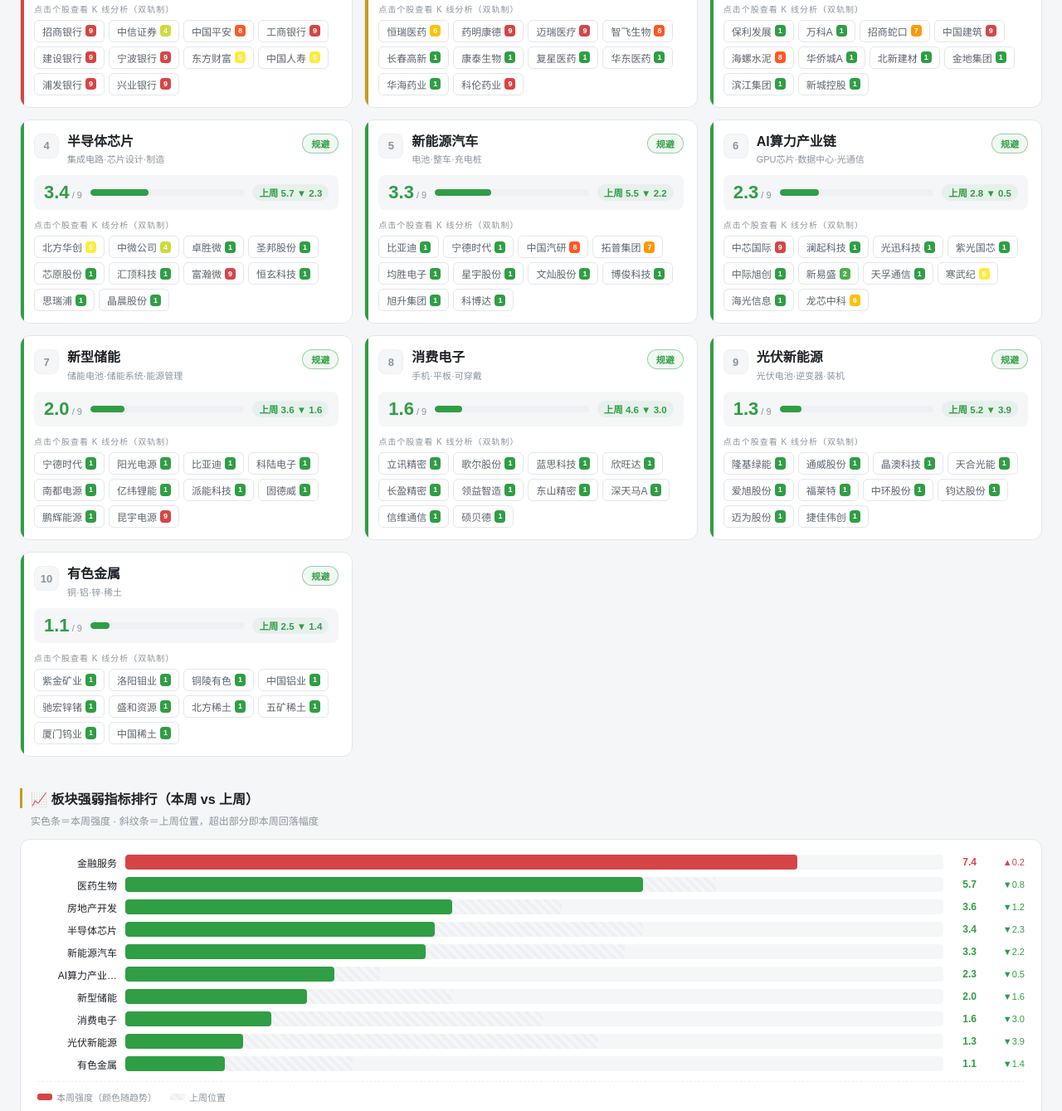
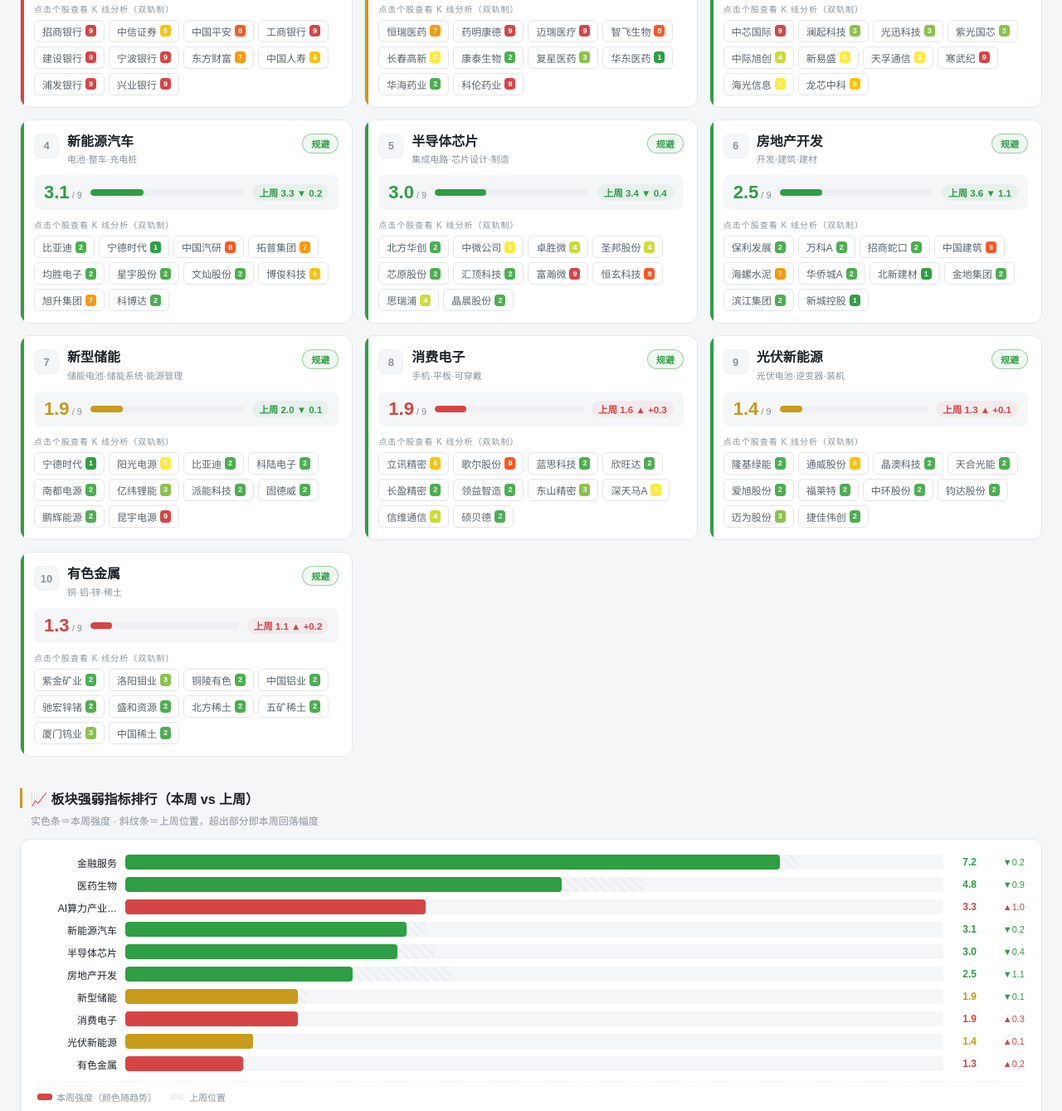
Before and after one commit to zjrongvip/chanlun-analysis, a plain HTML site: page sector/index.html in a window 1280 px wide. Shown: the part 791-2130 px from the top of the page at 83% size. Drawn offline with Linux system fonts and the light colour scheme.

Commit message:
sector auto-refresh 2026-11-28

```diff
--- a/sector/index.html
+++ b/sector/index.html
@@ -200,7 +200,7 @@ body{font-family:'Microsoft YaHei',sans-serif;background:var(--bg);color:var(--t
     </div>
   </div>
   <div class="update-badge">
-    📅 最新更新：<b>2026-11-20</b><br>
+    📅 最新更新：<b>2026-11-27</b><br>
     📊 数据源：腾讯行情（前复权）<br>
     🔄 板块快照每周更新 · 个股点开实时计算
   </div>
@@ -213,11 +213,11 @@ body{font-family:'Microsoft YaHei',sans-serif;background:var(--bg);color:var(--t
     <div class="section-title">🔥 近期市场热点（2026-11月）</div>
     <div class="section-sub">按板块强弱指标排序 · 前三热点与后二冰点</div>
     <div class="hotbar">
-      <div class="hot-tag up">🔥 金融服务 ↗7.4</div>
-      <div class="hot-tag up">🔥 医药生物 ↘5.7</div>
-      <div class="hot-tag up">🔥 房地产开发 ↘3.6</div>
-      <div class="hot-tag down">❄ 光伏新能源 ↓1.3</div>
-      <div class="hot-tag down">❄ 有色金属 ↓1.1</div>
+      <div class="hot-tag up">🔥 金融服务 ↘7.2</div>
+      <div class="hot-tag up">🔥 医药生物 ↘4.8</div>
+      <div class="hot-tag up">🔥 AI算力产业链 ↗3.3</div>
+      <div class="hot-tag down">❄ 光伏新能源 ↓1.4</div>
+      <div class="hot-tag down">❄ 有色金属 ↓1.3</div>
     </div>
   </div>
 
@@ -314,172 +314,172 @@ const LEVEL_INFO = [
 // 10大板块数据
 const SECTORS = [
   {
-    name:'金融服务',code:'FIN',strength:7.4,prevStrength:7.2,trend:'up',desc:'银行·证券·保险',
+    name:'金融服务',code:'FIN',strength:7.2,prevStrength:7.4,trend:'down',desc:'银行·证券·保险',
     level:'strong',rec:'强烈推荐',
     stocks:[
       {name:'招商银行',code:'600036',level:9},
-      {name:'中信证券',code:'600030',level:4},
+      {name:'中信证券',code:'600030',level:6},
       {name:'中国平安',code:'601318',level:8},
       {name:'工商银行',code:'601398',level:9},
       {name:'建设银行',code:'601939',level:9},
       {name:'宁波银行',code:'002142',level:9},
-      {name:'东方财富',code:'300059',level:5},
-      {name:'中国人寿',code:'601628',level:5},
+      {name:'东方财富',code:'300059',level:7},
+      {name:'中国人寿',code:'601628',level:6},
       {name:'浦发银行',code:'600000',level:9},
       {name:'兴业银行',code:'601166',level:9},
     ]
   },
   {
-    name:'医药生物',code:'MED',strength:5.7,prevStrength:6.5,trend:'down',desc:'创新药·生物科技·医疗器械',
+    name:'医药生物',code:'MED',strength:4.8,prevStrength:5.7,trend:'down',desc:'创新药·生物科技·医疗器械',
     level:'neutral',rec:'观察',
     stocks:[
-      {name:'恒瑞医药',code:'600276',level:6},
+      {name:'恒瑞医药',code:'600276',level:7},
       {name:'药明康德',code:'603259',level:9},
       {name:'迈瑞医疗',code:'300760',level:9},
       {name:'智飞生物',code:'300122',level:8},
-      {name:'长春高新',code:'000661',level:1},
-      {name:'康泰生物',code:'300601',level:1},
-      {name:'复星医药',code:'600196',level:1},
+      {name:'长春高新',code:'000661',level:5},
+      {name:'康泰生物',code:'300601',level:2},
+      {name:'复星医药',code:'600196',level:3},
       {name:'华东医药',code:'000963',level:1},
-      {name:'华海药业',code:'600521',level:1},
+      {name:'华海药业',code:'600521',level:2},
       {name:'科伦药业',code:'002422',level:9},
     ]
   },
   {
-    name:'房地产开发',code:'RE',strength:3.6,prevStrength:4.8,trend:'down',desc:'开发·建筑·建材',
+    name:'AI算力产业链',code:'AI',strength:3.3,prevStrength:2.3,trend:'up',desc:'GPU芯片·数据中心·光通信',
     level:'weak',rec:'规避',
     stocks:[
-      {name:'保利发展',code:'600048',level:1},
-      {name:'万科A',code:'000002',level:1},
-      {name:'招商蛇口',code:'001979',level:7},
-      {name:'中国建筑',code:'601668',level:9},
-      {name:'海螺水泥',code:'600585',level:8},
-      {name:'华侨城A',code:'000069',level:1},
+      {name:'中芯国际',code:'688981',level:9},
+      {name:'澜起科技',code:'688008',level:3},
+      {name:'光迅科技',code:'002281',level:3},
+      {name:'紫光国芯',code:'002049',level:3},
+      {name:'中际旭创',code:'300308',level:4},
+      {name:'新易盛',code:'300502',level:5},
+      {name:'天孚通信',code:'300394',level:5},
+      {name:'寒武纪',code:'688256',level:9},
+      {name:'海光信息',code:'688041',level:5},
+      {name:'龙芯中科',code:'688047',level:6},
+    ]
+  },
+  {
+    name:'新能源汽车',code:'NEV',strength:3.1,prevStrength:3.3,trend:'down',desc:'电池·整车·充电桩',
+    level:'weak',rec:'规避',
+    stocks:[
+      {name:'比亚迪',code:'002594',level:2},
+      {name:'宁德时代',code:'300750',level:1},
+      {name:'中国汽研',code:'601965',level:8},
+      {name:'拓普集团',code:'601689',level:7},
+      {name:'均胜电子',code:'600699',level:2},
+      {name:'星宇股份',code:'601799',level:2},
+      {name:'文灿股份',code:'603348',level:2},
+      {name:'博俊科技',code:'301459',level:6},
+      {name:'旭升集团',code:'603305',level:7},
+      {name:'科博达',code:'603786',level:2},
+    ]
+  },
+  {
+    name:'半导体芯片',code:'SEMI',strength:3.0,prevStrength:3.4,trend:'down',desc:'集成电路·芯片设计·制造',
+    level:'weak',rec:'规避',
+    stocks:[
+      {name:'北方华创',code:'002371',level:2},
+      {name:'中微公司',code:'688012',level:5},
+      {name:'卓胜微',code:'300782',level:4},
+      {name:'圣邦股份',code:'300661',level:4},
+      {name:'芯原股份',code:'688521',level:2},
+      {name:'汇顶科技',code:'603160',level:2},
+      {name:'富瀚微',code:'300613',level:9},
+      {name:'恒玄科技',code:'688608',level:8},
+      {name:'思瑞浦',code:'688536',level:4},
+      {name:'晶晨股份',code:'688099',level:2},
+    ]
+  },
+  {
+    name:'房地产开发',code:'RE',strength:2.5,prevStrength:3.6,trend:'down',desc:'开发·建筑·建材',
+    level:'weak',rec:'规避',
+    stocks:[
+      {name:'保利发展',code:'600048',level:2},
+      {name:'万科A',code:'000002',level:2},
+      {name:'招商蛇口',code:'001979',level:2},
+      {name:'中国建筑',code:'601668',level:8},
+      {name:'海螺水泥',code:'600585',level:7},
+      {name:'华侨城A',code:'000069',level:2},
       {name:'北新建材',code:'000786',level:1},
-      {name:'金地集团',code:'600383',level:1},
-      {name:'滨江集团',code:'002244',level:1},
+      {name:'金地集团',code:'600383',level:2},
+      {name:'滨江集团',code:'002244',level:2},
       {name:'新城控股',code:'601155',level:1},
     ]
   },
   {
-    name:'半导体芯片',code:'SEMI',strength:3.4,prevStrength:5.7,trend:'down',desc:'集成电路·芯片设计·制造',
-    level:'weak',rec:'规避',
-    stocks:[
-      {name:'北方华创',code:'002371',level:5},
-      {name:'中微公司',code:'688012',level:4},
-      {name:'卓胜微',code:'300782',level:1},
-      {name:'圣邦股份',code:'300661',level:1},
-      {name:'芯原股份',code:'688521',level:1},
-      {name:'汇顶科技',code:'603160',level:1},
-      {name:'富瀚微',code:'300613',level:9},
-      {name:'恒玄科技',code:'688608',level:1},
-      {name:'思瑞浦',code:'688536',level:1},
-      {name:'晶晨股份',code:'688099',level:1},
-    ]
-  },
-  {
-    name:'新能源汽车',code:'NEV',strength:3.3,prevStrength:5.5,trend:'down',desc:'电池·整车·充电桩',
-    level:'weak',rec:'规避',
-    stocks:[
-      {name:'比亚迪',code:'002594',level:1},
-      {name:'宁德时代',code:'300750',level:1},
-      {name:'中国汽研',code:'601965',level:8},
-      {name:'拓普集团',code:'601689',level:7},
-      {name:'均胜电子',code:'600699',level:1},
-      {name:'星宇股份',code:'601799',level:1},
-      {name:'文灿股份',code:'603348',level:1},
-      {name:'博俊科技',code:'301459',level:1},
-      {name:'旭升集团',code:'603305',level:1},
-      {name:'科博达',code:'603786',level:1},
-    ]
-  },
-  {
-    name:'AI算力产业链',code:'AI',strength:2.3,prevStrength:2.8,trend:'down',desc:'GPU芯片·数据中心·光通信',
-    level:'weak',rec:'规避',
-    stocks:[
-      {name:'中芯国际',code:'688981',level:9},
-      {name:'澜起科技',code:'688008',level:1},
-      {name:'光迅科技',code:'002281',level:1},
-      {name:'紫光国芯',code:'002049',level:1},
-      {name:'中际旭创',code:'300308',level:1},
-      {name:'新易盛',code:'300502',level:2},
-      {name:'天孚通信',code:'300394',level:1},
-      {name:'寒武纪',code:'688256',level:5},
-      {name:'海光信息',code:'688041',level:1},
-      {name:'龙芯中科',code:'688047',level:6},
-    ]
-  },
-  {
-    name:'新型储能',code:'NRG',strength:2.0,prevStrength:3.6,trend:'down',desc:'储能电池·储能系统·能源管理',
+    name:'新型储能',code:'NRG',strength:1.9,prevStrength:2.0,trend:'flat',desc:'储能电池·储能系统·能源管理',
     level:'weak',rec:'规避',
     stocks:[
       {name:'宁德时代',code:'300750',level:1},
-      {name:'阳光电源',code:'300274',level:1},
-      {name:'比亚迪',code:'002594',level:1},
-      {name:'科陆电子',code:'002121',level:1},
-      {name:'南都电源',code:'300068',level:1},
-      {name:'亿纬锂能',code:'300014',level:1},
-      {name:'派能科技',code:'688063',level:1},
-      {name:'固德威',code:'688390',level:1},
-      {name:'鹏辉能源',code:'300438',level:1},
+      {name:'阳光电源',code:'300274',level:5},
+      {name:'比亚迪',code:'002594',level:2},
+      {name:'科陆电子',code:'002121',level:2},
+      {name:'南都电源',code:'300068',level:2},
+      {name:'亿纬锂能',code:'300014',level:3},
+      {name:'派能科技',code:'688063',level:2},
+      {name:'固德威',code:'688390',level:2},
+      {name:'鹏辉能源',code:'300438',level:2},
       {name:'昆宇电源',code:'688120',level:9},
     ]
   },
   {
-    name:'消费电子',code:'CE',strength:1.6,prevStrength:4.6,trend:'down',desc:'手机·平板·可穿戴',
+    name:'消费电子',code:'CE',strength:1.9,prevStrength:1.6,trend:'up',desc:'手机·平板·可穿戴',
     level:'weak',rec:'规避',
     stocks:[
-      {name:'立讯精密',code:'002475',level:1},
-      {name:'歌尔股份',code:'002241',level:1},
-      {name:'蓝思科技',code:'300433',level:1},
-      {name:'欣旺达',code:'300207',level:1},
-      {name:'长盈精密',code:'300115',level:1},
-      {name:'领益智造',code:'002600',level:1},
-      {name:'东山精密',code:'002384',level:1},
-      {name:'深天马A',code:'000050',level:1},
-      {name:'信维通信',code:'300136',level:1},
-      {name:'硕贝德',code:'300322',level:1},
+      {name:'立讯精密',code:'002475',level:6},
+      {name:'歌尔股份',code:'002241',level:8},
+      {name:'蓝思科技',code:'300433',level:2},
+      {name:'欣旺达',code:'300207',level:2},
+      {name:'长盈精密',code:'300115',level:2},
+      {name:'领益智造',code:'002600',level:2},
+      {name:'东山精密',code:'002384',level:3},
+      {name:'深天马A',code:'000050',level:5},
+      {name:'信维通信',code:'300136',level:4},
+      {name:'硕贝德',code:'300322',level:2},
     ]
   },
   {
-    name:'光伏新能源',code:'PV',strength:1.3,prevStrength:5.2,trend:'down',desc:'光伏电池·逆变器·装机',
+    name:'光伏新能源',code:'PV',strength:1.4,prevStrength:1.3,trend:'flat',desc:'光伏电池·逆变器·装机',
     level:'weak',rec:'规避',
     stocks:[
-      {name:'隆基绿能',code:'601012',level:1},
-      {name:'通威股份',code:'600438',level:1},
-      {name:'晶澳科技',code:'002459',level:1},
-      {name:'天合光能',code:'688599',level:1},
-      {name:'爱旭股份',code:'600732',level:1},
-      {name:'福莱特',code:'601865',level:1},
-      {name:'中环股份',code:'002129',level:1},
-      {name:'钧达股份',code:'002865',level:1},
-      {name:'迈为股份',code:'300751',level:1},
-      {name:'捷佳伟创',code:'300724',level:1},
+      {name:'隆基绿能',code:'601012',level:2},
+      {name:'通威股份',code:'600438',level:6},
+      {name:'晶澳科技',code:'002459',level:2},
+      {name:'天合光能',code:'688599',level:2},
+      {name:'爱旭股份',code:'600732',level:2},
+      {name:'福莱特',code:'601865',level:2},
+      {name:'中环股份',code:'002129',level:2},
+      {name:'钧达股份',code:'002865',level:2},
+      {name:'迈为股份',code:'300751',level:3},
+      {name:'捷佳伟创',code:'300724',level:2},
     ]
   },
   {
-    name:'有色金属',code:'NM',strength:1.1,prevStrength:2.5,trend:'down',desc:'铜·铝·锌·稀土',
+    name:'有色金属',code:'NM',strength:1.3,prevStrength:1.1,trend:'up',desc:'铜·铝·锌·稀土',
     level:'weak',rec:'规避',
     stocks:[
-      {name:'紫金矿业',code:'601899',level:1},
-      {name:'洛阳钼业',code:'603993',level:1},
-      {name:'铜陵有色',code:'000630',level:1},
-      {name:'中国铝业',code:'601600',level:1},
-      {name:'驰宏锌锗',code:'600497',level:1},
-      {name:'盛和资源',code:'600392',level:1},
-      {name:'北方稀土',code:'600111',level:1},
-      {name:'五矿稀土',code:'000831',level:1},
-      {name:'厦门钨业',code:'600549',level:1},
-      {name:'中国稀土',code:'000831',level:1},
+      {name:'紫金矿业',code:'601899',level:2},
+      {name:'洛阳钼业',code:'603993',level:3},
+      {name:'铜陵有色',code:'000630',level:2},
+      {name:'中国铝业',code:'601600',level:2},
+      {name:'驰宏锌锗',code:'600497',level:2},
+      {name:'盛和资源',code:'600392',level:2},
+      {name:'北方稀土',code:'600111',level:2},
+      {name:'五矿稀土',code:'000831',level:2},
+      {name:'厦门钨业',code:'600549',level:3},
+      {name:'中国稀土',code:'000831',level:2},
     ]
   },
 ];
 
 const TIMELINE = [
-  {date:'2026-10-30',title:'领跑：金融服务(6.8) · 医药生物(6.0) · 房地产开发(5.8)',desc:'周度强弱指标排序，前三为 金融服务；其后 半导体芯片(4.2)；新能源汽车(3.9)。'},
   {date:'2026-11-06',title:'领跑：金融服务(7.7) · 医药生物(7.5) · 房地产开发(6.0)',desc:'周度强弱指标排序，前三为 金融服务；其后 光伏新能源(5.3)；新能源汽车(4.8)。'},
   {date:'2026-11-13',title:'领跑：金融服务(7.2) · 医药生物(6.5) · 半导体芯片(5.7)',desc:'周度强弱指标排序，前三为 金融服务；其后 新能源汽车(5.5)；光伏新能源(5.2)。'},
   {date:'2026-11-20',title:'领跑：金融服务(7.4) · 医药生物(5.7) · 房地产开发(3.6)',desc:'周度强弱指标排序，前三为 金融服务；其后 半导体芯片(3.4)；新能源汽车(3.3)。'},
+  {date:'2026-11-27',title:'领跑：金融服务(7.2) · 医药生物(4.8) · AI算力产业链(3.3)',desc:'周度强弱指标排序，前三为 金融服务；其后 新能源汽车(3.1)；半导体芯片(3.0)。'},
 ];
 
 // ─────────────── 通用 ───────────────
```
